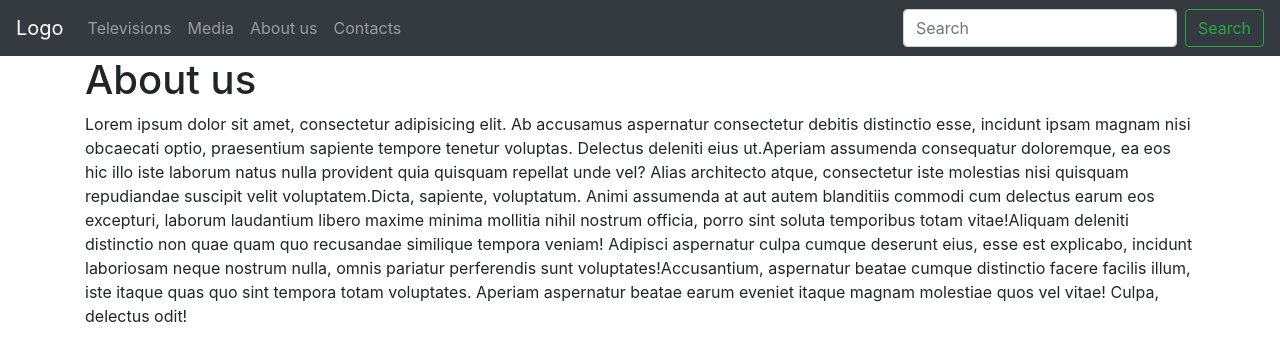
After one commit to dgrechin/Skillup-811-shop, a Symfony app: template templates/about/index.html.twig in a window 1280 px wide. The commit adds this page. Shown: the top 361 px of the page. Run offline with Twig, Linux system fonts and the light colour scheme; the template is opened without the code that fills it, so the values that code supplies are empty; some libraries are stand-ins or nearby versions.

Commit message:
установка симфони

```diff
--- /dev/null
+++ b/templates/about/index.html.twig
@@ -0,0 +1,10 @@
+{% extends 'base.html.twig' %}
+
+{% block title %}About our shop!{% endblock %}
+
+{% block body %}
+ <h1> About us</h1>
+    <p>
+        Lorem ipsum dolor sit amet, consectetur adipisicing elit. Ab accusamus aspernatur consectetur debitis distinctio esse, incidunt ipsam magnam nisi obcaecati optio, praesentium sapiente tempore tenetur voluptas. Delectus deleniti eius ut.Aperiam assumenda consequatur doloremque, ea eos hic illo iste laborum natus nulla provident quia quisquam repellat unde vel? Alias architecto atque, consectetur iste molestias nisi quisquam repudiandae suscipit velit voluptatem.Dicta, sapiente, voluptatum. Animi assumenda at aut autem blanditiis commodi cum delectus earum eos excepturi, laborum laudantium libero maxime minima mollitia nihil nostrum officia, porro sint soluta temporibus totam vitae!Aliquam deleniti distinctio non quae quam quo recusandae similique tempora veniam! Adipisci aspernatur culpa cumque deserunt eius, esse est explicabo, incidunt laboriosam neque nostrum nulla, omnis pariatur perferendis sunt voluptates!Accusantium, aspernatur beatae cumque distinctio facere facilis illum, iste itaque quas quo sint tempora totam voluptates. Aperiam aspernatur beatae earum eveniet itaque magnam molestiae quos vel vitae! Culpa, delectus odit!
+    </p>
+{% endblock %}
--- a/templates/base.html.twig
+++ b/templates/base.html.twig
@@ -2,11 +2,52 @@
 <html>
     <head>
         <meta charset="UTF-8">
+        <meta name="viewport" content="width=device-width, initial-scale=1, shrink-to-fit=no">
         <title>{% block title %}Welcome!{% endblock %}</title>
+        <link rel="stylesheet" href="https://stackpath.bootstrapcdn.com/bootstrap/4.1.3/css/bootstrap.min.css"
+              integrity="sha384-MCw98/SFnGE8fJT3GXwEOngsV7Zt27NXFoaoApmYm81iuXoPkFOJwJ8ERdknLPMO" crossorigin="anonymous">
         {% block stylesheets %}{% endblock %}
     </head>
     <body>
-        {% block body %}{% endblock %}
+    <nav class="navbar navbar-expand-sm navbar-dark bg-dark">
+        <a class="navbar-brand" href="{{ path('default') }}">Logo</a>
+
+        <button class="navbar-toggler" type="button" data-toggle="collapse" data-target="#navbarSupportedContent"
+                aria-controls="navbarSupportedContent" aria-expanded="false" aria-label="Toggle navigation">
+            <span class="navbar-toggler-icon"></span>
+        </button>
+        <div class="navbar-collapse collapse show" id="navbarSupportedContent">
+            <ul class="navbar-nav sm-auto">
+                <li class="nav-item">
+                    <a class="nav-link" href="{{ path('category', {'slug': 'tv'}) }}">Televisions </a>
+                </li>
+                <li class="nav-item">
+                    <a class="nav-link" href="{{ path('category', {'slug': 'media'}) }}">Media</a>
+                </li>
+                <li class="nav-item">
+                    <a class="nav-link" href="{{ path('about') }}">About us </a>
+                </li>
+                <li class="nav-item">
+                    <a class="nav-link" href="#">Contacts </a>
+                </li>
+            </ul>
+        </div>
+        <form class="form-inline my-2 my-sm-0">
+            <input class="form-control mr-sm-2" type="search" placeholder="Search" aria-label="Search">
+            <button class="btn btn-outline-success my-2 my-sm-0" type="submit">Search</button>
+        </form>
+    </nav>
+
+    <div class="container">
+        {% block body %}    {% endblock %}
+    </div>
+
+    <script src="https://code.jquery.com/jquery-3.3.1.slim.min.js" integrity=
+    "sha384-q8i/X+965DzO0rT7abK41JStQIAqVgRVzpbzo5smXKp4YfRvH+8abtTE1Pi6jizo" crossorigin="anonymous"></script>
+    <script src="https://cdnjs.cloudflare.com/ajax/libs/popper.js/1.14.3/umd/popper.min.js"
+            integrity="sha384-ZMP7rVo3mIykV+2+9J3UJ46jBk0WLaUAdn689aCwoqbBJiSnjAK/l8WvCWPIPm49" crossorigin="anonymous"></script>
+    <script src="https://stackpath.bootstrapcdn.com/bootstrap/4.1.3/js/bootstrap.min.js" integrity=
+    "sha384-ChfqqxuZUCnJSK3+MXmPNIyE6ZbWh2IMqE241rYiqJxyMiZ6OW/JmZQ5stwEULTy" crossorigin="anonymous"></script>
         {% block javascripts %}{% endblock %}
     </body>
 </html>
```
Also changed, not shown: src/Controller/AboutController.php (added, +18 -0 lines), src/Controller/CategoryController.php (added, +31 -0 lines), src/Controller/DefaultController.php (added, +19 -0 lines), templates/bundles/TwigBundle/Exeption/error404.html.twig (added, +7 -0 lines), templates/category/index.html.twig (added, +7 -0 lines), templates/default/index.html.twig (added, +20 -0 lines).
